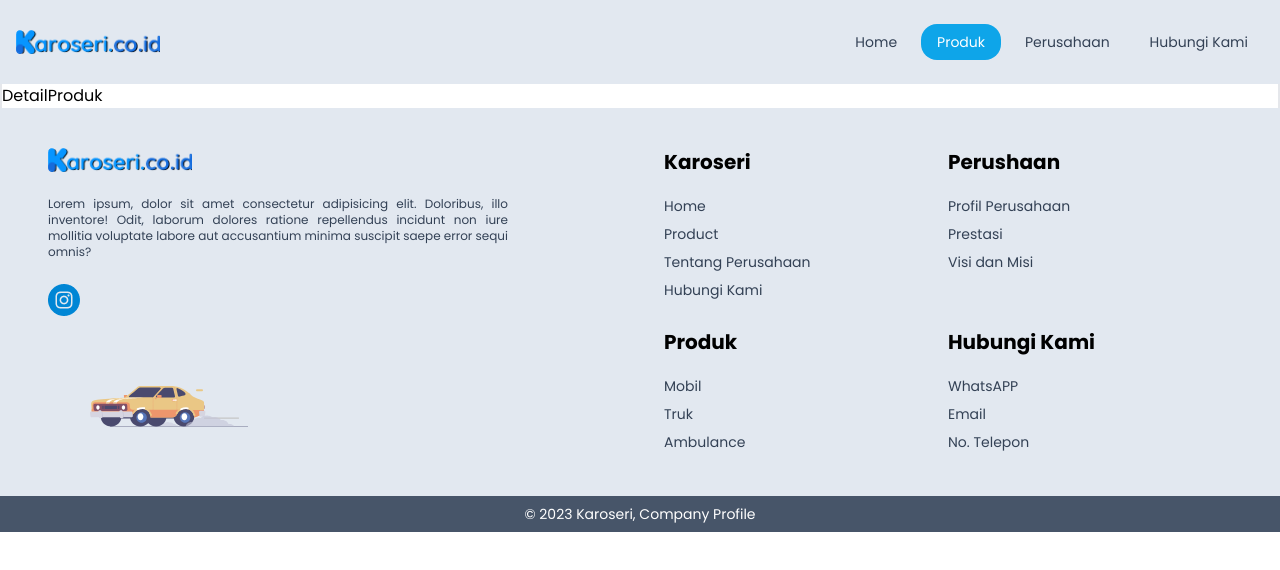
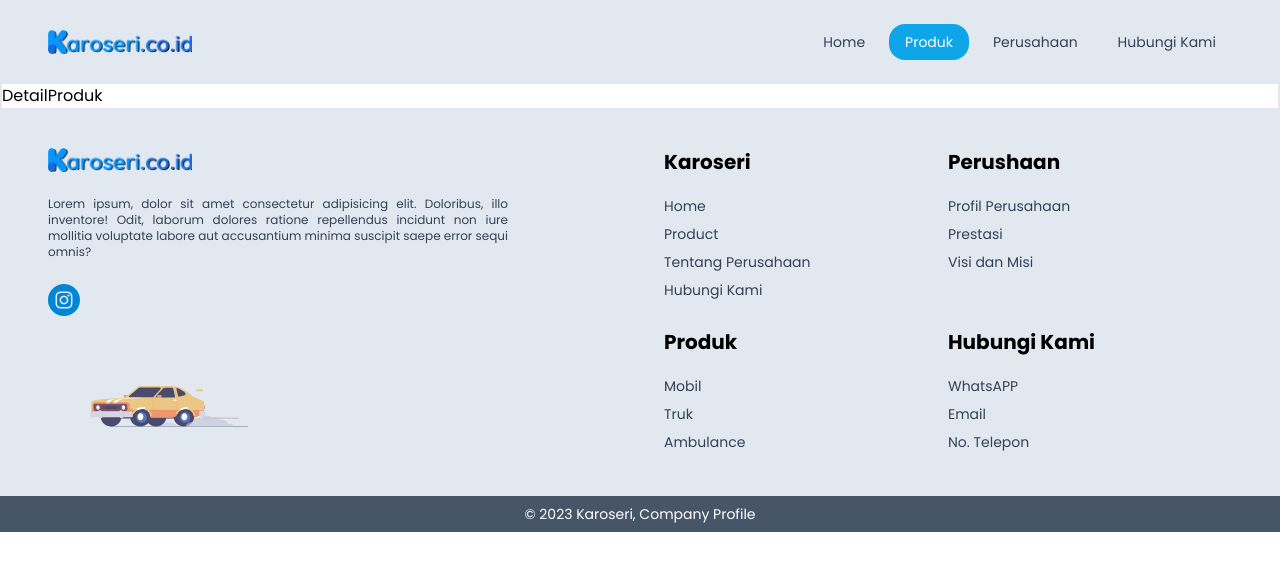
Before and after one commit to ngabulil/karoseri, a React (Vite) app: page /produk/detail/1/1 in a window 1280 px wide. Shown: the top 570 px of the page. Built offline with nearby package versions, Linux system fonts and the light colour scheme.

Commit message:
fix eslint

```diff
--- a/src/Components/navbar/Navbar.tsx
+++ b/src/Components/navbar/Navbar.tsx
@@ -5,7 +5,7 @@
 const Navbar = () => {
   return (
     <div className="bg-slate-200">
-      <div className="flex px-12 py-6 justify-between items-center px-4">
+      <div className="flex px-12 py-6 justify-between items-center">
         <Logo />
         <RoutesMob />
         <RoutesNav />
--- a/src/Pages/DetailProduk.tsx
+++ b/src/Pages/DetailProduk.tsx
@@ -1,5 +1,3 @@
-import React from 'react'
-
 const DetailProduk = () => {
   return (
     <div>DetailProduk</div>
--- a/src/Pages/Produk.tsx
+++ b/src/Pages/Produk.tsx
@@ -1,4 +1,3 @@
-import React from 'react'
 import HeaderWrap from '../Components/produk/HeaderWrap'
 import Content from '../Components/produk/Content'
 
```
